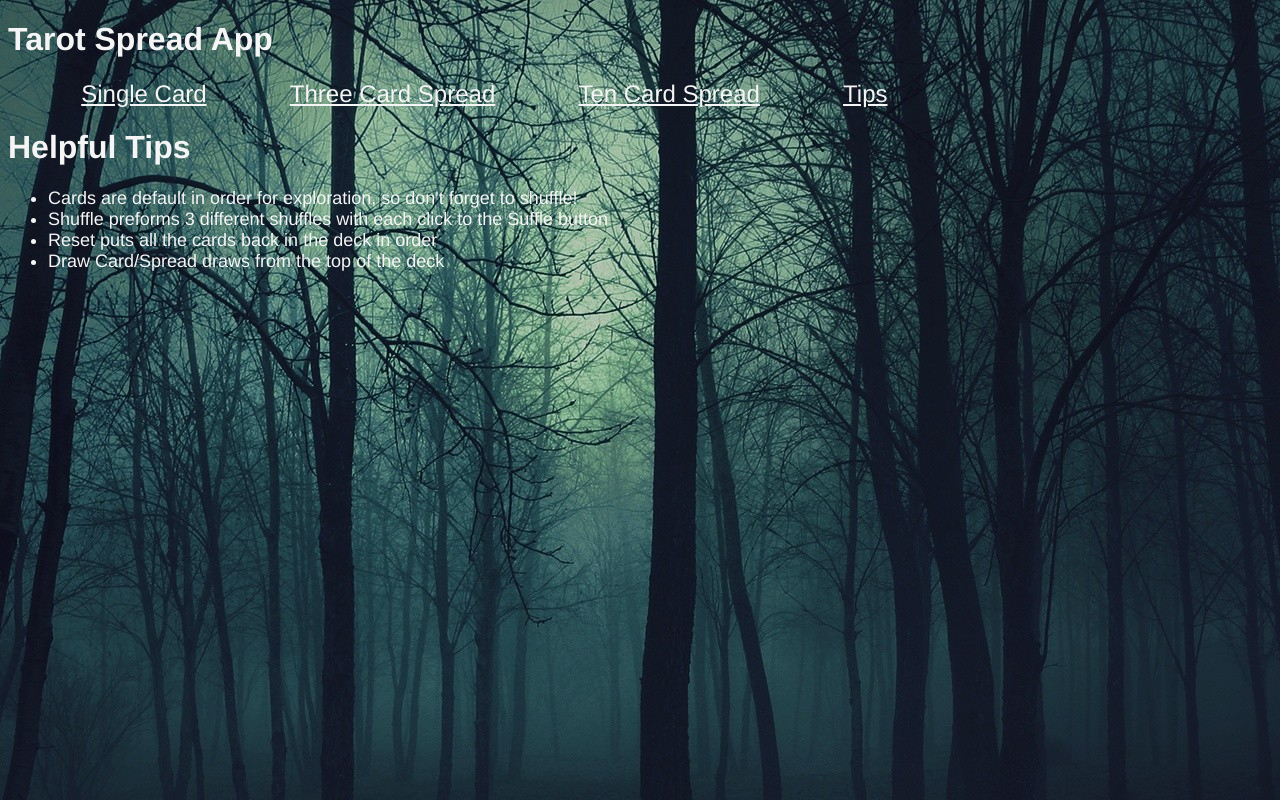
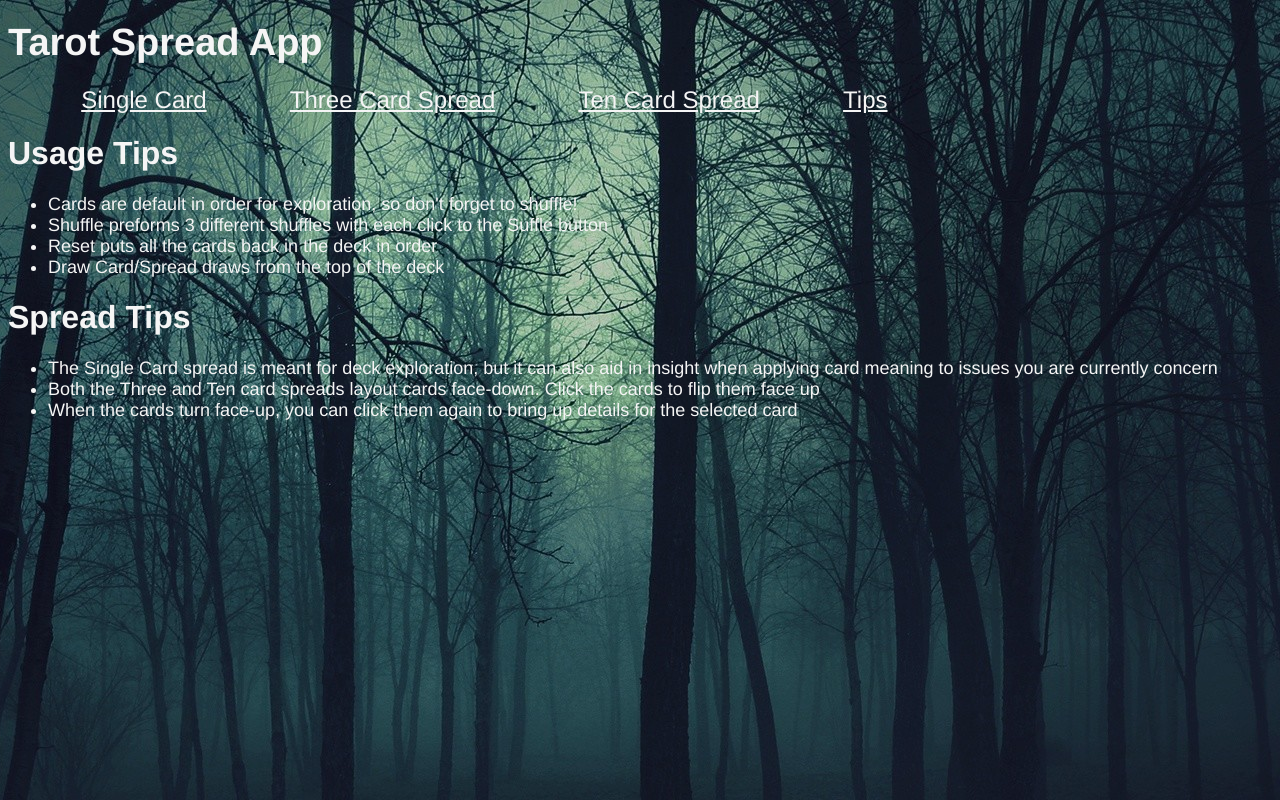
Before and after one commit to AaronTheBruce/Tarot, a React (Create React App) app: page / in a window 1280 px wide. Built offline with nearby package versions, Linux system fonts and the light colour scheme.

Commit message:
Add favicon and expand on Tips

```diff
--- a/public/index.html
+++ b/public/index.html
@@ -6,6 +6,7 @@
     <meta property="og:image" content="https://tarot-spread-app.herokuapp.com/images/TarotCardLayout.JPG">
     <meta property="og:description" content="Built with a React front-end that interfaces with a JSON data-set which models a 78 card Tarot Deck. Spread components were developed using custom CSS grids which control the layout of cards.">
     <meta property="og:url" content="https://tarot-spread-app.herokuapp.com/">
+    <link rel="icon" href="/images/favicon_io.png" type="image/x-icon">
     <title>Tarot Spread App</title>
   </head>
   <body>
--- a/src/App.js
+++ b/src/App.js
@@ -4,7 +4,11 @@ import { Nav } from './Navbar';
 function App() {
   return (
     <>
-      <h1>Tarot Spread App</h1>
+      <h1><a href="/" style={{
+        "color":"whitesmoke",
+        "textDecoration":"none",
+        "fontSize":"38px",
+        }}>Tarot Spread App</a></h1>
       <Nav />
     </>
   );
--- a/src/components/Tips.js
+++ b/src/components/Tips.js
@@ -3,8 +3,7 @@ import React from 'react'
 const Tips = () => {
     return (
         <div className="tips">
-            <h1>Helpful Tips</h1>
-
+            <h1>Usage Tips</h1>
             <ul>
                 <li>
                     Cards are default in order for exploration, so don't forget to shuffle!
@@ -19,6 +18,12 @@ const Tips = () => {
                     Draw Card/Spread draws from the top of the deck
                 </li>
             </ul>
+            <h1>Spread Tips</h1>
+            <ul>
+                <li>The Single Card spread is meant for deck exploration, but it can also aid in insight when applying card meaning to issues you are currently concern</li>
+                <li>Both the Three and Ten card spreads layout cards face-down. Click the cards to flip them face up</li>
+                <li>When the cards turn face-up, you can click them again to bring up details for the selected card</li>
+            </ul>
         </div>
     )
 }
```
Also changed, not shown: public/images/favicon_io.png (added).
